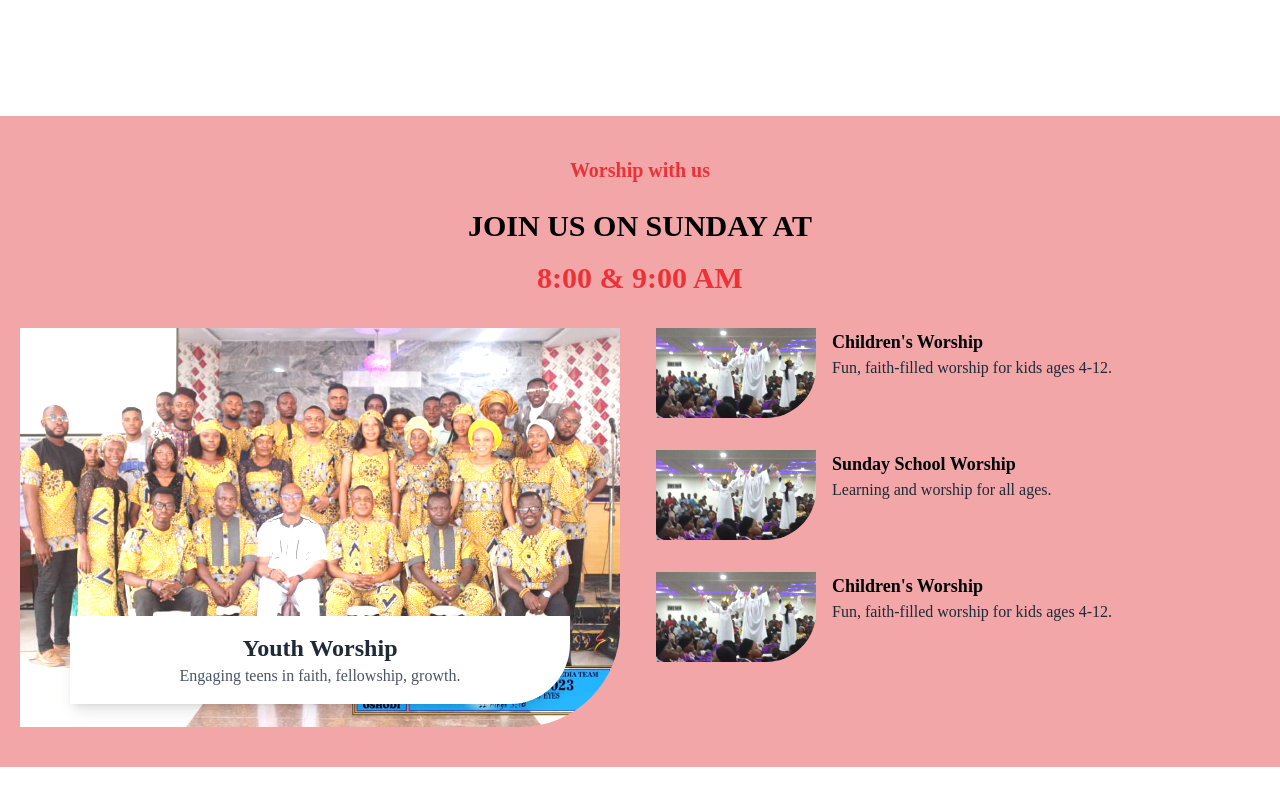
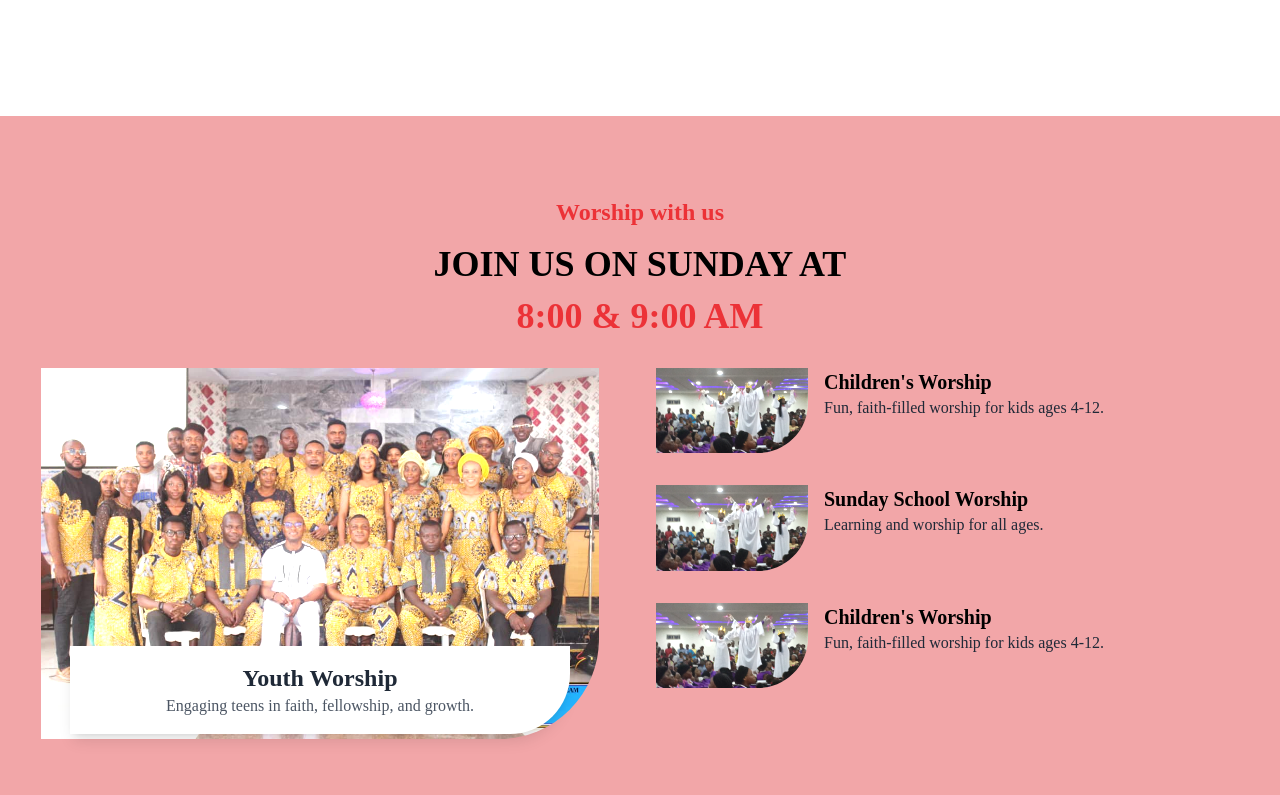
Before and after one commit to mybllog/new-st, a React (Create React App) app: page / in a window 1280 px wide. Shown: the part 1185-1980 px from the top of the page. Built offline with nearby package versions, Linux system fonts and the light colour scheme.

Commit message:
made changes in the home page, footer and nav

```diff
--- a/src/components/Footer.js
+++ b/src/components/Footer.js
@@ -25,7 +25,12 @@ const interval = setInterval(()=>{
           {/* Left Section */}
           <div className="flex flex-col space-y-6">
           <div className=' flex'>
-            <img src={currentLogo} alt='logo' className='h-16 transition-all  duration-500 ease-in-out transform scale-110 opacity-100'/>
+          <img
+  src={currentLogo}
+  alt="logo"
+  className="h-16 md:h-20 lg:h-24 w-auto transition-all duration-500 ease-in-out transform scale-110 opacity-100 max-w-full"
+/>
+
           </div>
             <p className="text-base text-gray-400 leading-6 break-words">
               Build a firm digital foundation
--- a/src/components/Navbar.js
+++ b/src/components/Navbar.js
@@ -41,7 +41,12 @@ const Navbar = () => {
             <header className={`w-screen fixed top-0 z-20 transition-all duration-300 ${isScrolled ? 'bg-white shadow-lg' : 'bg-transparent'}`}>
                 <nav className="max-w-7xl mx-auto px-4 md:px-1 py-2 flex gap-[6.19%] items-center">
                     <div className="flex flex-shrink-0 w-[11.48vw] mr-[19.10vw] pl-3">
-                        <img src={currentLogo} alt="logo" className="h-16 transition-all  duration-500 ease-in-out transform scale-110 opacity-100"/>
+                    <img
+  src={currentLogo}
+  alt="logo"
+  className="h-16 md:h-20 lg:h-24 w-auto transition-all duration-500 ease-in-out transform scale-110 opacity-100 max-w-full"
+/>
+
 
                     </div>
                     <div className={`hidden lg:flex md:flex xl:flex gap-8 justify-end float-end relative md:right-16 lg:left-28 xl:left-28 ${isScrolled ? 'text-black' : 'text-white'}`}>
--- a/src/pages/Home.js
+++ b/src/pages/Home.js
@@ -196,7 +196,7 @@ const Home = ({isVisible}) => {
               role="region"
               aria-label={`Slide ${index + 1}`}
             >
-              <p className="text-base sm:text-lg md:text-2xl font-bold mb-2 text-[#ec3237]">
+              <p className="text-sm sm:text-lg md:text-2xl font-bold mb-2 text-[#ec3237]">
                 {Currentscripture.title}
               </p>
               <h1 className="text-lg sm:text-2xl md:text-5xl font-bold">
@@ -359,20 +359,20 @@ const Home = ({isVisible}) => {
 
         {/* Testimonials Section */}
         <section
-  className="my-5 px-4  ease-linear  bg-[#f2a6a8] py-12 md:py-10 font-Fira"
+  className="my-5 px-4 ease-linear bg-[#f2a6a8] py-12 md:py-16 lg:py-20 font-Fira"
   aria-labelledby="testimonials-heading"
 >
   {/* Heading */}
   <h2
     id="testimonials-heading"
-    className="text-lg md:text-xl font-bold text-center mb-6 text-[#ec3237]"
+    className="text-lg sm:text-xl md:text-2xl font-bold text-center mb-4 text-[#ec3237]"
   >
     Worship with us
   </h2>
-  <h1 className="text-2xl md:text-3xl font-bold text-black text-center uppercase mb-4">
+  <h1 className="text-2xl sm:text-3xl md:text-4xl font-bold text-black text-center uppercase mb-3">
     Join us on Sunday at
   </h1>
-  <p className="text-2xl md:text-3xl font-bold text-[#ec3237] text-center uppercase mb-8">
+  <p className="text-2xl sm:text-3xl md:text-4xl font-bold text-[#ec3237] text-center uppercase mb-8">
     8:00 & 9:00 AM
   </p>
 
@@ -380,22 +380,22 @@ const Home = ({isVisible}) => {
   <div className="grid grid-cols-1 md:grid-cols-2 gap-8">
     {/* Full Image */}
     <div className="relative flex flex-col items-center">
-  {/* Altar Image */}
       <img
         src={youth}
         alt="Altar"
-    className="bg-cover w-full md:w-12/12 max-w-[600px] brightness-125 rounded-br-[100px]"
+        className="w-full md:w-11/12 max-w-[600px] brightness-125 rounded-br-[80px] md:rounded-br-[100px]"
       />
 
       {/* Overlay Content */}
-  <div className="absolute   top-72 w-11/12 md:w-12/12 max-w-[500px] bg-white px-6 py-4 rounded-br-[60px] shadow-lg text-center">
-    <h1 className="font-bold text-lg md:text-2xl text-gray-800">Youth Worship</h1>
+      <div className="absolute top-2/3 md:top-3/4 w-11/12 md:w-10/12 max-w-[500px] bg-white px-6 py-4 rounded-br-[40px] md:rounded-br-[60px] shadow-lg text-center">
+        <h1 className="font-bold text-lg md:text-2xl text-gray-800">
+          Youth Worship
+        </h1>
         <p className="text-sm md:text-base text-gray-600">
-      Engaging teens in faith, fellowship, growth.
+          Engaging teens in faith, fellowship, and growth.
         </p>
       </div>
     </div>
-
 
     {/* Worship Sections */}
     <motion.div
@@ -403,54 +403,39 @@ const Home = ({isVisible}) => {
       animate={{ scale: 1 }}
       exit={{ scale: 0 }}
       transition={{ duration: 1.5 }}
-    className="space-y-8">
-      {/* Children's Worship */}
-      <div className="flex items-start space-x-4">
+      className="space-y-6 md:space-y-8"
+    >
+      {/* Worship Items */}
+      {[
+        {
+          title: "Children's Worship",
+          desc: "Fun, faith-filled worship for kids ages 4-12.",
+        },
+        {
+          title: "Sunday School Worship",
+          desc: "Learning and worship for all ages.",
+        },
+        {
+          title: "Children's Worship",
+          desc: "Fun, faith-filled worship for kids ages 4-12.",
+        },
+      ].map((item, index) => (
+        <div key={index} className="flex items-start space-x-4">
           <img
             src={Altar}
-          alt="Children's Worship"
-          className="bg-cover w-6/12 max-w-[160px] brightness-125 rounded-br-[50px]"
+            alt={item.title}
+            className="w-5/12 sm:w-4/12 md:w-3/12 max-w-[160px] brightness-125 rounded-br-[40px] md:rounded-br-[50px]"
           />
           <div>
-          <p className="text-lg font-semibold">Children's Worship</p>
-          <p className="text-sm md:text-base text-gray-800">
-            Fun, faith-filled worship for kids ages 4-12.
-          </p>
+            <p className="text-lg md:text-xl font-semibold">{item.title}</p>
+            <p className="text-sm md:text-base text-gray-800">{item.desc}</p>
           </div>
         </div>
-
-      {/* Sunday School Worship */}
-      <div className="flex items-start space-x-4">
-        <img
-          src={Altar}
-          alt="Sunday School Worship"
-          className="bg-cover w-6/12 max-w-[160px] brightness-125 rounded-br-[50px]"
-        />
-        <div>
-          <p className="text-lg font-semibold">Sunday School Worship</p>
-          <p className="text-sm md:text-base text-gray-800">
-            Learning and worship for all ages.
-          </p>
-        </div>
-      </div>
-
-      {/* Additional Children's Worship */}
-      <div className="flex items-start space-x-4">
-        <img
-          src={Altar}
-          alt="Children's Worship"
-          className="bg-cover w-6/12 max-w-[160px] brightness-125 rounded-br-[50px]"
-        />
-        <div>
-          <p className="text-lg font-semibold">Children's Worship</p>
-          <p className="text-sm md:text-base text-gray-800">
-            Fun, faith-filled worship for kids ages 4-12.
-          </p>
-        </div>
-      </div>
+      ))}
     </motion.div>
   </div>
 </section>
+
 
 {/*<section className='border w-11/12 mx-auto px-4 sm:px-6 h-auto bg-[#ec3237] rounded-br-full py-8 sm:py-10'>
   <div className='grid grid-cols-1 sm:grid-cols-2 lg:grid-cols-4 gap-6'>
```
Lines whose indentation alone changed are shown as unchanged.
